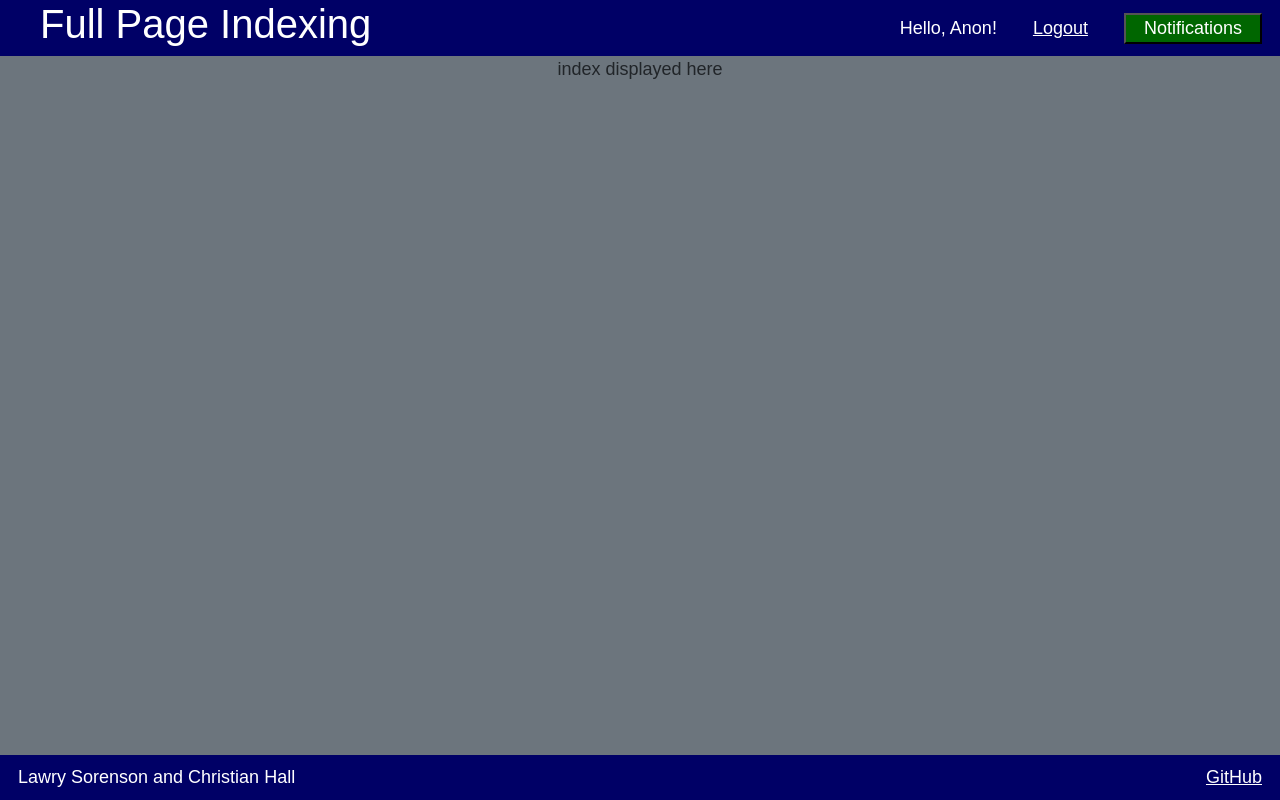
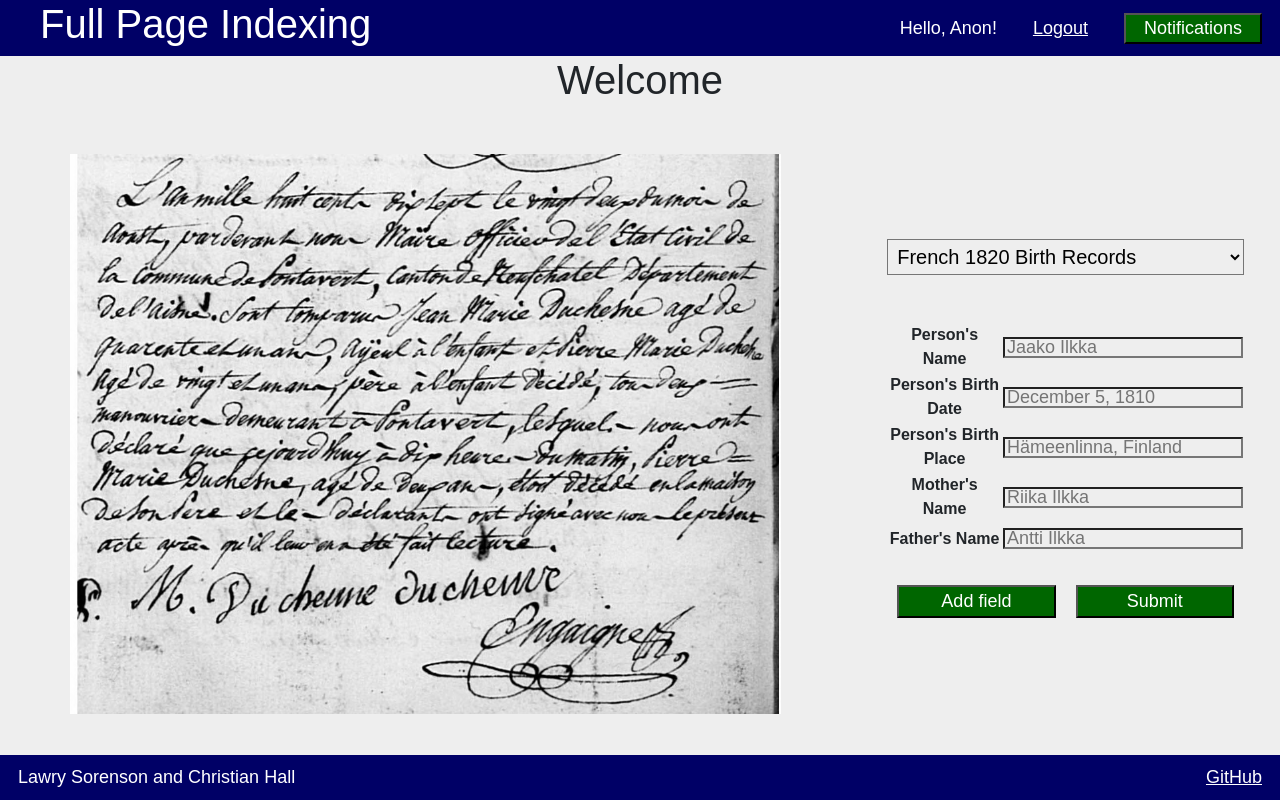
Before and after one commit to zinga331/recognition-frontend, a React (Vite) app in the folder lawry-startup-service/: page / in a window 1280 px wide. Built offline with nearby package versions, Linux system fonts and the light colour scheme.

Commit message:
Add index html elements

```diff
--- a/lawry-startup-service/src/index/index.jsx
+++ b/lawry-startup-service/src/index/index.jsx
@@ -2,8 +2,55 @@ import React from 'react';
 
 export function Index() {
   return (
-    <main className='container-fluid bg-secondary text-center'>
-      <div>index displayed here</div>
+    <main>
+      <h1 className="welcome">Welcome</h1>
+
+      <div className="quote"></div>
+
+      <div className="content">
+
+        <div className="image-wrapper">
+          <img src="./images/example.png" className="image" id="recordImage"></img>
+        </div>
+
+        <div className="form-wrapper">
+
+          <form action="javascript:void(0);">
+            <select id="datasets">
+              <option value="french">French 1820 Birth Records</option>
+              <option value="finnish">Finnish 1810 Birth Records</option>
+            </select><br/>
+
+            <table id="indexFields">
+              <tr>
+                <td>Person's Name</td>
+                <td><input type="text" id="name" placeholder="Jaako Ilkka"/></td>
+              </tr>
+              <tr>
+                <td>Person's Birth Date</td>
+                <td><input type="text" id="name" placeholder="December 5, 1810"/></td>
+              </tr>
+              <tr>
+                <td>Person's Birth Place</td>
+                <td><input type="text" id="name" placeholder="Hämeenlinna, Finland"/></td>
+              </tr>
+              <tr>
+                <td>Mother's Name</td>
+              <td><input type="text" id="name" placeholder="Riika Ilkka"/></td>
+              </tr>
+              <tr>
+                <td>Father's Name</td>
+                <td><input type="text" id="name" placeholder="Antti Ilkka"/></td>
+              </tr>
+            </table>
+
+            <div className="button-row">
+              <button id="addField">Add field</button>
+              <button type="submit" id="submit">Submit</button><br/>
+            </div>
+          </form>
+        </div>
+      </div>
     </main>
   );
 }
```
